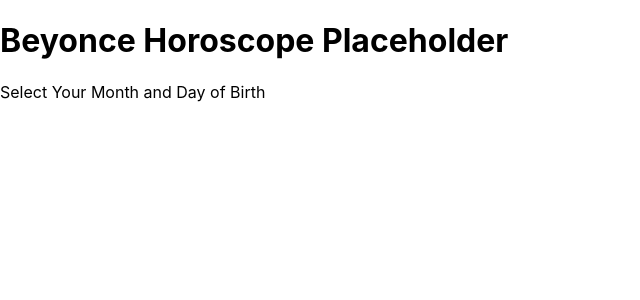
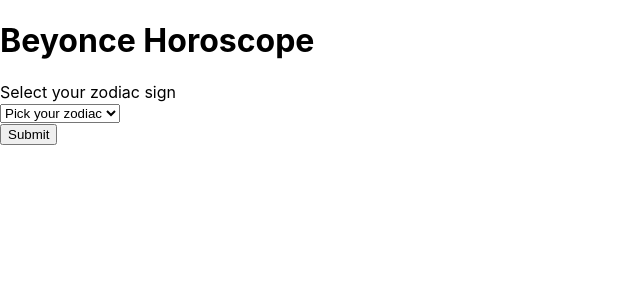
Before and after one commit to erinfox/beyonce-horoscope, a React (Create React App) app: page / in a window 1280 px wide. Shown: the top 300 px of the page, without its empty margins (0-640 px from the left). Built offline with nearby package versions, Linux system fonts and the light colour scheme.

Commit message:
reformat/changed everything

```diff
--- a/src/Horoscope.js
+++ b/src/Horoscope.js
@@ -1,61 +1,106 @@
 import React, { Component } from "react";
-import ReactDOM from "react-dom";
+// import ReactDOM from "react-dom";
 
 import "./App.css";
 
-//Beyonce Welcome Horoscope Form (JSX for welcome form goes here)
-// title + welcome text + select form + submit button
+class Horoscope extends Component {
+  constructor(props) {
+    super(props);
+    this.state = {
+      isSubmitted: false,
+      value: ""
+    };
+    this.handleSubmit = this.handleSubmit.bind(this);
+    this.handleChange = this.handleChange.bind(this);
+  }
+  handleSubmit(event) {
+    console.log("this.handleSubmit");
+    event.preventDefault();
+    this.setState({ isSubmitted: true });
+  }
+
+  handleChange(event) {
+    console.log("this.handleChange");
+
+    this.setState({ value: event.target.value });
+  }
+
+  render() {
+    return (
+      <BeyWelcome
+        isSubmitted={this.state.isSubmitted}
+        handleSubmit={this.handleSubmit}
+        handleChange={this.handleChange}
+        value={this.state.value}
+      />
+    );
+  }
+}
+
 function BeyWelcome(props) {
   return (
     <div className="welcome">
-      <h1 className="header">Beyonce Horoscope Placeholder</h1>
-      <div className="placeholder">Select Your Month and Day of Birth</div>
+      <h1 className="header">Beyonce Horoscope</h1>
+      <div className="placeholder">Select your zodiac sign</div>
+      <Form
+        handleChange={props.handleChange}
+        handleSubmit={props.handleSubmit}
+        value={props.value}
+      />
+      {props.isSubmitted && (
+        <p>
+          <DisplayHoroscopes value={props.value} />
+        </p>
+      )}
+    </div>
+  );
+}
+class Form extends React.Component {
+  constructor(props) {
+    super(props);
+    this.state = { value: "Select your zodiac sign" };
+  }
+  render() {
+    const { handleChange, handleSubmit, value } = this.props;
+    return (
+      <form onSubmit={handleSubmit}>
+        <label>
+          <select value={value} onChange={handleChange}>
+            <option value="lol">Pick your zodiac</option>
+            <option value="aires">Aires</option>
+            <option value="taurus">Taurus</option>
+            <option value="gemini">Gemini</option>
+            <option value="cancer">Cancer</option>
+            <option value="leo">Leo</option>
+            <option value="virgo">Virgo</option>
+            <option value="libra">Libra</option>
+            <option value="corpio">Scorpio</option>
+            <option value="sagittarius">Sagittarius</option>
+            <option value="capricorn">Capricorn</option>
+            <option value="aquarius">Aquarius</option>
+            <option value="pisces">Pisces</option>
+          </select>
+        </label>
+        <br />
+        <input type="submit" value="Submit" />
+      </form>
+    );
+  }
+}
+
+function DisplayHoroscopes(props) {
+  let zodiacObject = {
+    signs: {
+      aries: {
+        quote: "sdflkjsdlkfjsdljf"
+      }
+    }
+  };
+  return (
+    <div>
+      <p>{zodiacObject.signs[props.value].quote}</p>
     </div>
   );
 }
 
-// once the subit is hit, call the data here
-//AJAX request to JSON data API endpoint, returns data
-function getHoroscopeData() {
-  return fetch("JSON FILE NAME HERE")
-    .then(response => {
-      if (response.status === 200) {
-        return Promise.resolve(response.json());
-      } else {
-        return Promise.reject(new Error("error"));
-      }
-    })
-    .then(data => {
-      //add code here for parsing through data
-    })
-    .catch(error => {
-      console.warn(error);
-      return null;
-    });
-}
-
-// take data and return displayHoroscope
-
-//Horoscope view (JSX for horoscope goes here)
-function displayHoroscopes(props) {
-  return <div />;
-}
-
-//Horoscope component
-//everything is rendered here
-class Horoscope extends Component {
-  constructor(props) {
-    super(props);
-    this.state = {
-      horoscope: ""
-    };
-  }
-
-  //change UI based on state
-  render() {
-    return <BeyWelcome />;
-    //return displayHoroscopes
-  }
-}
-
 export default Horoscope;
```
